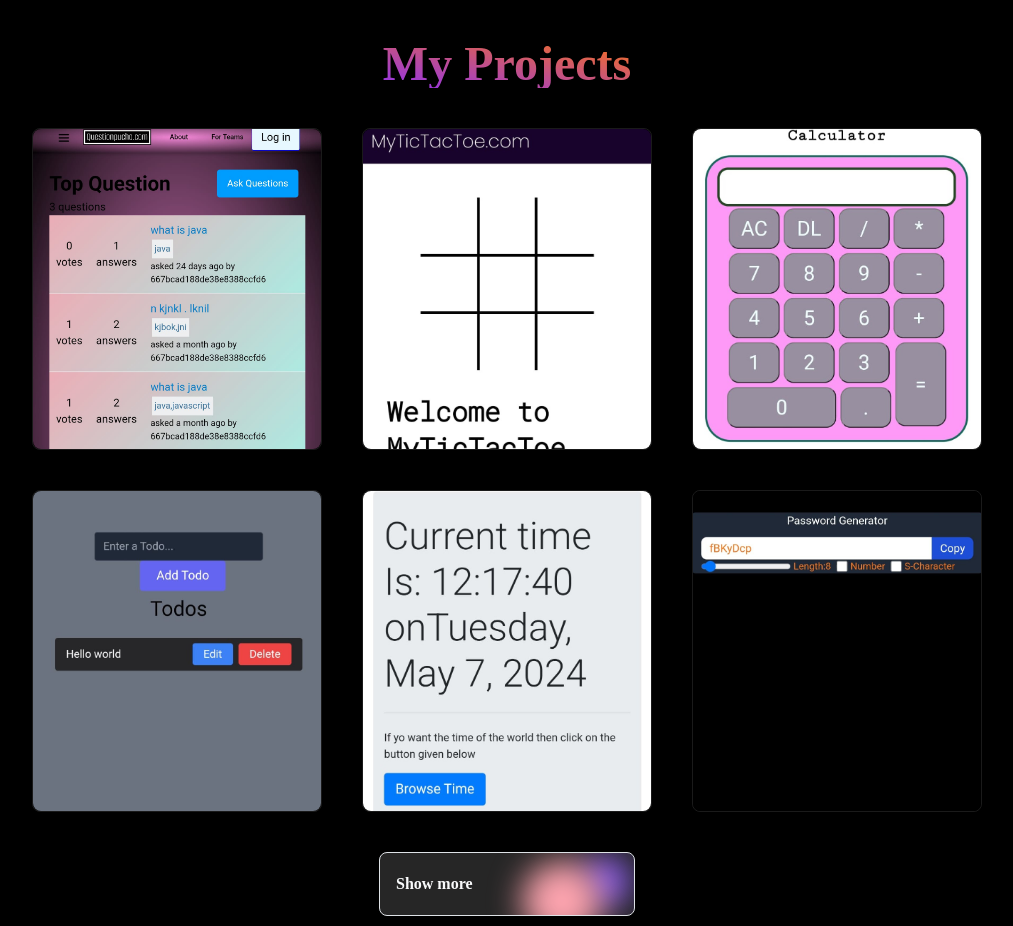
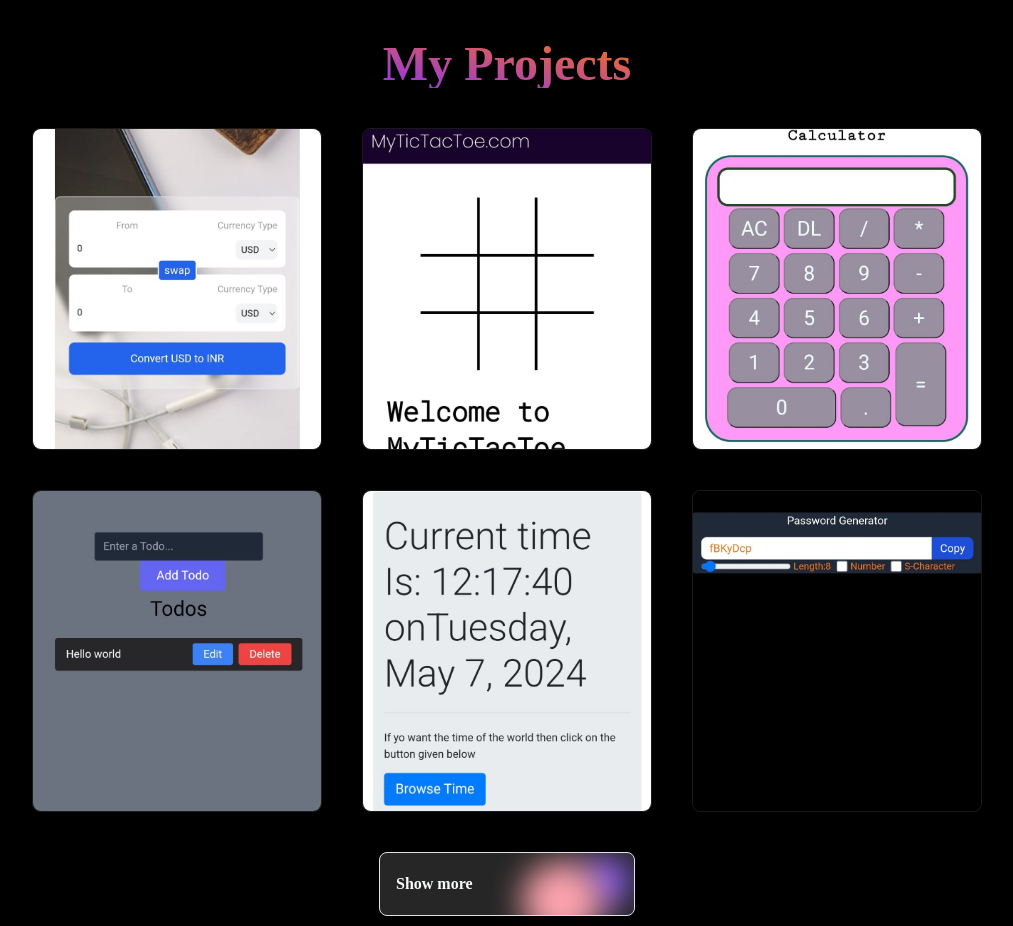
Before and after one commit to mdsahbazkhan/Portfolio, a React (Vite) app: page / in a window 1280 px wide. Shown: the part 1600-2526 px from the top of the page, without its empty margins (133-1146 px from the left). Built offline with nearby package versions, Linux system fonts and the light colour scheme.

Commit message:
Update Project_data.js

```diff
--- a/src/assets/Project_data.js
+++ b/src/assets/Project_data.js
@@ -1,4 +1,4 @@
-import project1 from "../assets/project1.png";
+import project1 from "../assets/project13.png";
 import project2 from "../assets/project2.png";
 import project3 from "../assets/project3.png";
 import project4 from "../assets/project4.png";
@@ -10,13 +10,14 @@ import project9 from "../assets/project9.png";
 import project10 from "../assets/project10.png";
 import project11 from "../assets/project11.png";
 import project12 from "../assets/project12.png";
+import project13 from "../assets/project1.png";
 
 const project_data = [
   {
     p_no: 1,
     p_img: project1,
-    p_href: " https://currencyconvert2.netlify.app ",
-    p_name: "Currency Converter"
+    p_href: " https://questionspucho.netlify.app ",
+    p_name: "questionpucho"
   },
   {
     p_no: 2,
@@ -85,5 +86,11 @@ const project_data = [
     p_href: "https://textutils5.netlify.app",
     p_name:"TextUtils"
   },
+  {
+    p_no: 13,
+    p_img:project13,
+    p_href: " https://currencyconvert2.netlify.app ",
+    p_name: "Currency Converter"
+  },
 ];
 export default project_data;
```
